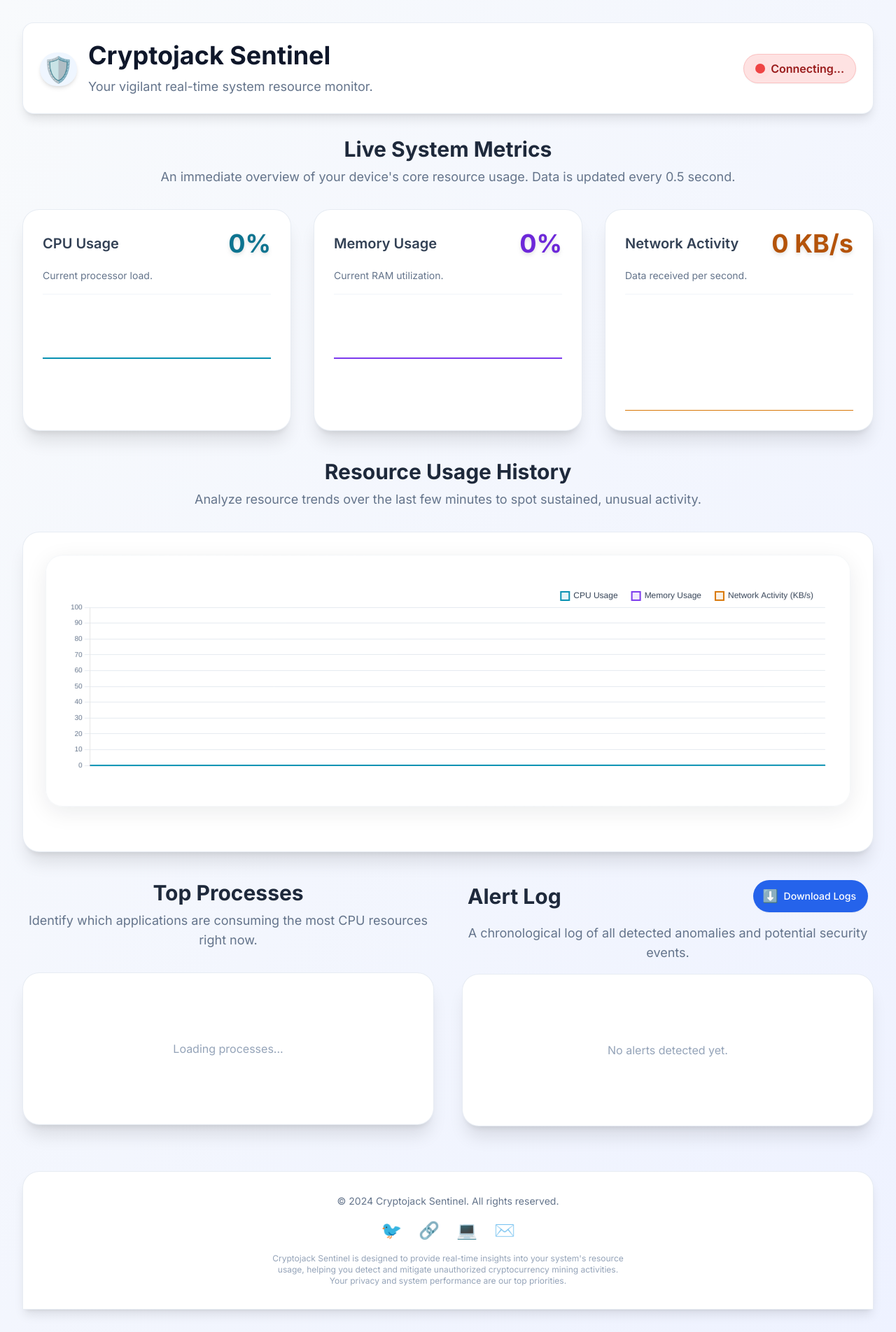
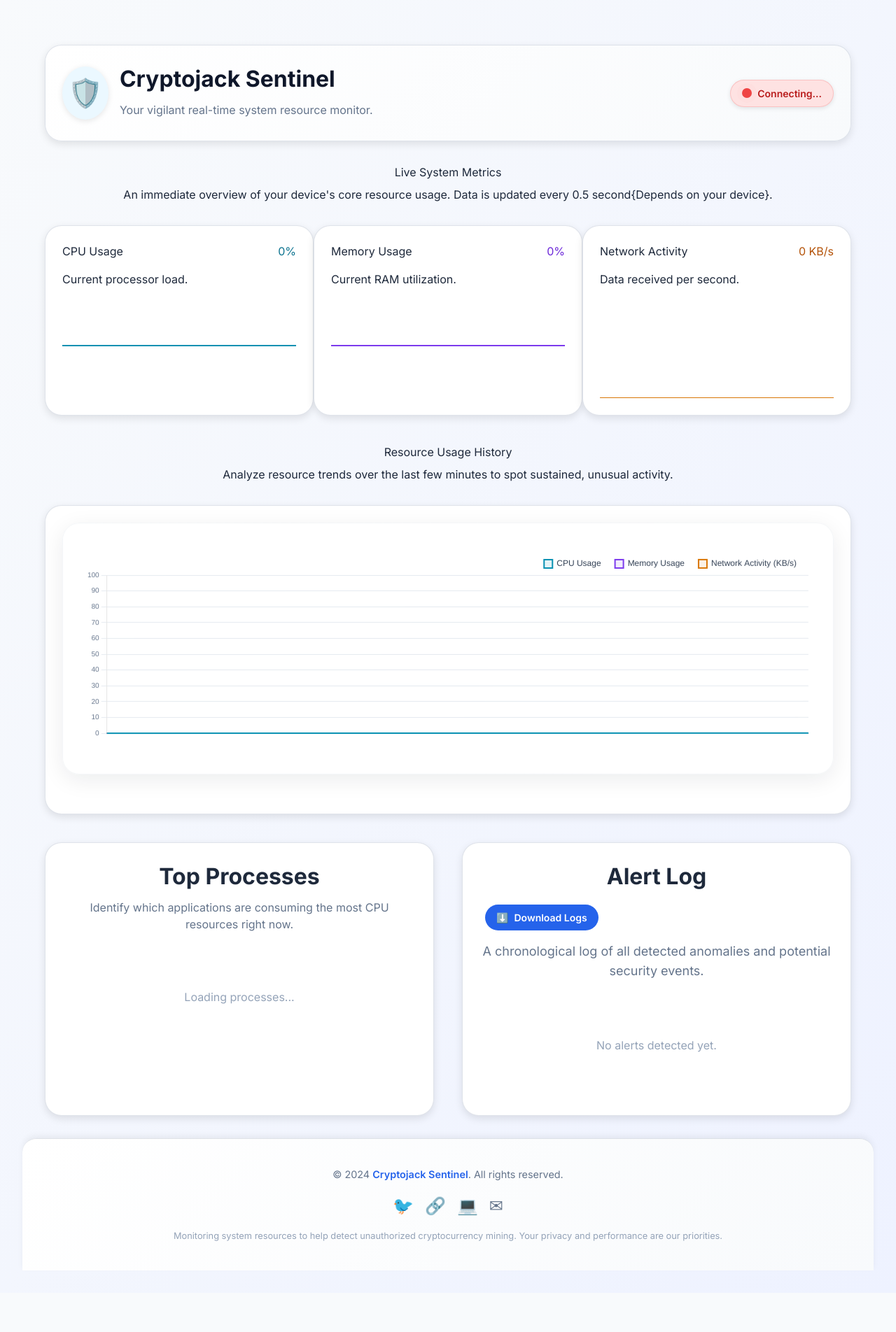
Before and after one commit to vishnuvrj7/CryptojackSentinal, a Flask app: page / in a window 1280 px wide. Shown: the whole page at 70% size. After the commit the page ends 1812 px from the top, so only its background shows below. Run offline with Flask 3, Linux system fonts and the light colour scheme; a map, chart or similar area stays blank; some libraries are stand-ins or nearby versions.

Commit message:
Update index.html

```diff
--- a/templates/index.html
+++ b/templates/index.html
@@ -10,34 +10,25 @@
     <link rel="preconnect" href="https://fonts.googleapis.com">
     <link rel="preconnect" href="https://fonts.gstatic.com" crossorigin>
     <link href="https://fonts.googleapis.com/css2?family=Inter:wght@400;500;600;700&display=swap" rel="stylesheet">
-    <!-- Chosen Palette: Calm Harmony Neutrals -->
-    <!-- Application Structure Plan: A single-page dashboard layout is used for immediate situational awareness. The structure is hierarchical: 1. Top-level status cards for instant real-time metrics (CPU, Memory, Network). 2. A large, main chart for historical trend analysis, allowing users to investigate patterns over time. 3. Two columns at the bottom for detailed context: 'Top Processes' to identify potential culprits, and 'Alert Log' for a history of detected anomalies. This flow guides the user from a high-level overview down to specific, actionable details, which is the most effective way to present monitoring data and directly translates the report's goals into a functional UI. -->
-    <!-- Visualization & Content Choices:
-        - Report Info: Real-time CPU/Mem/Network stats. Goal: Inform at a glance. Viz: Large text numbers and a mini line chart in a card. Interaction: None, auto-updates. Justification: Provides immediate, scannable status. Library: Chart.js.
-        - Report Info: Historical resource usage. Goal: Analyze change over time. Viz: Large, interactive line chart. Interaction: Buttons to toggle visibility of CPU, Memory, or Network datasets. Justification: Enables users to focus on specific metrics and identify correlations or long-term trends. Library: Chart.js.
-        - Report Info: Top resource consumers. Goal: Identify sources of activity. Viz: Dynamically sorted HTML list/table. Interaction: None, auto-updates. Justification: A simple list is the clearest way to show which processes are active, directly aiding in diagnostics. Method: HTML + JS.
-        - Report Info: Anomaly alerts. Goal: Notify and log events. Viz: A scrolling feed of alert messages. Interaction: None, auto-updates. Justification: Provides a clear, chronological record of security-relevant events. Method: HTML + JS.
-    -->
-    <!-- CONFIRMATION: NO SVG graphics used. NO Mermaid JS used. -->
     <link rel="stylesheet" href="static/css/style.css">
 </head>
 <body class="bg-gradient-to-br from-slate-50 to-indigo-50 text-slate-800">
 
     <div class="container mx-auto p-4 md:p-6 lg:p-8">
 
-        <header class="flex flex-col sm:flex-row justify-between items-start sm:items-center mb-8 bg-white p-6 rounded-2xl shadow-lg border border-slate-200/80">
-            <div class="flex items-center space-x-4">
+        <header class="header header-sm-row">
+            <div class="logo">
                 <!-- Shield Logo Unicode Character -->
-                <span class="text-4xl text-blue-600 shadow-md rounded-full p-1 bg-blue-50 mt-0.5" role="img" aria-label="Shield">&#x1F6E1;&#xFE0F;</span>
+                <span role="img" aria-label="Shield">&#x1F6E1;&#xFE0F;</span>
                 <div>
-                    <h1 class="text-4xl font-extrabold text-slate-900 leading-tight">Cryptojack Sentinel</h1>
-                    <p class="text-slate-500 mt-2 text-lg">Your vigilant real-time system resource monitor.</p>
+                    <h1>Cryptojack Sentinel</h1>
+                    <p>Your vigilant real-time system resource monitor.</p>
                 </div>
             </div>
-            <div id="status-indicator" class="flex items-center space-x-2 mt-4 sm:mt-0 px-4 py-2 bg-red-100 text-red-800 rounded-full text-md font-semibold transition-colors duration-300 ease-in-out shadow-sm">
-                <span class="relative flex h-3.5 w-3.5">
-                    <span class="animate-ping absolute inline-flex h-full w-full rounded-full bg-red-400 opacity-75"></span>
-                    <span class="relative inline-flex rounded-full h-3.5 w-3.5 bg-red-500"></span>
+            <div id="status-indicator" class="status-indicator">
+                <span class="ping">
+                    <span class="animate-ping"></span>
+                    <span class="inner"></span>
                 </span>
                 <span id="status-text">Connecting...</span>
             </div>
@@ -45,51 +36,56 @@
 
         <main class="space-y-10">
 
+               <!-- Live System Metrics Section -->
     <section id="live-metrics">
         <div class="text-center mb-8">
-                    <h2 class="text-3xl font-bold text-slate-800">Live System Metrics</h2>
-                    <p class="text-slate-500 mt-2 text-lg">An immediate overview of your device's core resource usage. Data is updated every 0.5 second.</p>
+            <h2>Live System Metrics</h2>
+            <p>An immediate overview of your device's core resource usage. Data is updated every 0.5 second{Depends on your device}.</p>
         </div>
-                <div class="grid grid-cols-1 md:grid-cols-2 lg:grid-cols-3 gap-8">
-                    <div class="bg-white p-7 rounded-3xl shadow-xl border border-slate-200/80 transition-transform duration-300 hover:scale-[1.01] hover:shadow-2xl">
+        <div class="grid grid-cols-1 md:grid-cols-2 lg:grid-cols-3">
+            <!-- CPU Usage -->
+            <div class="card">
                 <div class="flex justify-between items-center mb-4">
-                            <h3 class="font-semibold text-xl text-slate-700">CPU Usage</h3>
-                            <span class="text-4xl font-extrabold text-cyan-700 drop-shadow-md" id="cpu-usage-text">0%</span>
+                    <h3>CPU Usage</h3>
+                    <span class="text-cyan-700" id="cpu-usage-text">0%</span>
                 </div>
-                        <p class="text-sm text-slate-500 mb-4">Current processor load.</p>
-                        <div class="mini-chart-container border-t pt-4 border-slate-100">
+                <p>Current processor load.</p>
+                <div class="mini-chart-container">
                     <canvas id="cpu-mini-chart"></canvas>
                 </div>
             </div>
-                    <div class="bg-white p-7 rounded-3xl shadow-xl border border-slate-200/80 transition-transform duration-300 hover:scale-[1.01] hover:shadow-2xl">
+            <!-- Memory Usage -->
+            <div class="card">
                 <div class="flex justify-between items-center mb-4">
-                            <h3 class="font-semibold text-xl text-slate-700">Memory Usage</h3>
-                            <span class="text-4xl font-extrabold text-violet-700 drop-shadow-md" id="mem-usage-text">0%</span>
+                    <h3>Memory Usage</h3>
+                    <span class="text-violet-700" id="mem-usage-text">0%</span>
                 </div>
-                        <p class="text-sm text-slate-500 mb-4">Current RAM utilization.</p>
-                        <div class="mini-chart-container border-t pt-4 border-slate-100">
+                <p>Current RAM utilization.</p>
+                <div class="mini-chart-container">
                     <canvas id="mem-mini-chart"></canvas>
                 </div>
             </div>
-                    <div class="bg-white p-7 rounded-3xl shadow-xl border border-slate-200/80 transition-transform duration-300 hover:scale-[1.01] hover:shadow-2xl">
+            <!-- Network Activity -->
+            <div class="card">
                 <div class="flex justify-between items-center mb-4">
-                            <h3 class="font-semibold text-xl text-slate-700">Network Activity</h3>
-                            <span class="text-4xl font-extrabold text-amber-700 drop-shadow-md" id="net-usage-text">0 KB/s</span>
+                    <h3>Network Activity</h3>
+                    <span class="text-amber-700" id="net-usage-text">0 KB/s</span>
                 </div>
-                        <p class="text-sm text-slate-500 mb-4">Data received per second.</p>
-                        <div class="mini-chart-container border-t pt-4 border-slate-100">
+                <p>Data received per second.</p>
+                <div class="mini-chart-container">
                     <canvas id="net-mini-chart"></canvas>
                 </div>
             </div>
         </div>
     </section>
 
+    <!-- Resource Usage History Section -->
     <section id="historical-trends">
         <div class="text-center mb-8">
-                    <h2 class="text-3xl font-bold text-slate-800">Resource Usage History</h2>
-                    <p class="text-slate-500 mt-2 text-lg">Analyze resource trends over the last few minutes to spot sustained, unusual activity.</p>
+            <h2>Resource Usage History</h2>
+            <p>Analyze resource trends over the last few minutes to spot sustained, unusual activity.</p>
         </div>
-                <div class="bg-white p-6 sm:p-8 rounded-3xl shadow-xl border border-slate-200/80">
+        <div class="card">
             <div class="chart-container">
                 <canvas id="main-chart"></canvas>
             </div>
@@ -97,63 +93,306 @@
     </section>
 
             <section id="details">
-                <div class="grid grid-cols-1 lg:grid-cols-2 gap-10">
-                    <div id="top-processes">
-                        <div class="text-center mb-8">
-                            <h2 class="text-3xl font-bold text-slate-800">Top Processes</h2>
-                            <p class="text-slate-500 mt-2 text-lg">Identify which applications are consuming the most CPU resources right now.</p>
+                <!-- Top Processes -->
+                <div id="top-processes" class="card">
+                    <div class="card-title">
+                        <h2>Top Processes</h2>
+                        <p>Identify which applications are consuming the most CPU resources right now.</p>
                     </div>
-                        <div class="bg-white p-6 rounded-3xl shadow-xl border border-slate-200/80 h-auto max-h-[450px] overflow-y-auto">
-                            <div id="process-list" class="space-y-4 p-2">
-                                <div class="text-center text-slate-400 py-16">Loading processes...</div>
+                    <div id="process-list" class="content">
+                        Loading processes...
                     </div>
                 </div>
+                <!-- Alert Log -->
+                <div id="alert-log" class="card">
+                    <div class="card-title">
+                        <h2>Alert Log</h2>
                     </div>
-                    <div id="alert-log">
                     <div class="flex justify-between items-center mb-4 px-2">
-                            <h2 class="text-3xl font-bold text-slate-800">Alert Log</h2>
-                            <a href="/download_alerts" class="inline-flex items-center px-4 py-2 border border-transparent text-sm font-medium rounded-full shadow-sm text-white bg-blue-600 hover:bg-blue-700 focus:outline-none focus:ring-2 focus:ring-offset-2 focus:ring-blue-500 transition-colors duration-200">
-                                <span class="-ml-1 mr-2 text-lg">&#x2B07;&#xFE0F;</span>
+                        <a href="/download_alerts" class="download-button">
+                            <span>&#x2B07;&#xFE0F;</span>
                             Download Logs
                         </a>
                     </div>
-                        <p class="text-slate-500 mt-2 text-lg text-center mb-4">A chronological log of all detected anomalies and potential security events.</p>
-                        <div class="bg-white p-6 rounded-3xl shadow-xl border border-slate-200/80 h-auto max-h-[450px] overflow-y-auto">
-                            <div id="alert-list" class="space-y-4 p-2">
-                                <div class="text-center text-slate-400 py-16">No alerts detected yet.</div>
-                            </div>
-                        </div>
+                    <p class="text-slate-500 text-lg text-center mb-4">A chronological log of all detected anomalies and potential security events.</p>
+                    <div id="alert-list" class="content">
+                        No alerts detected yet.
                     </div>
                 </div>
             </section>
         </main>
-
-        <footer class="text-center text-slate-500 text-sm mt-16 py-8 border-t border-slate-200/80 bg-white rounded-t-3xl shadow-lg">
-            <div class="flex flex-col items-center justify-center space-y-4">
-                <p>&copy; 2024 Cryptojack Sentinel. All rights reserved.</p>
-                <div class="flex space-x-6">
-                    <!-- Social media icons (using Unicode characters for simplicity and no external requests) -->
-                    <a href="https://twitter.com" target="_blank" class="text-slate-600 hover:text-blue-500 transition-colors duration-200 text-2xl" aria-label="Twitter">
-                        &#x1F426; <!-- Bird/Twitter icon -->
-                    </a>
-                    <a href="https://www.linkedin.com" target="_blank" class="text-slate-600 hover:text-blue-700 transition-colors duration-200 text-2xl" aria-label="LinkedIn">
-                        &#x1F517; <!-- Link/Chain icon for LinkedIn -->
-                    </a>
-                    <a href="https://github.com" target="_blank" class="text-slate-600 hover:text-gray-900 transition-colors duration-200 text-2xl" aria-label="GitHub">
-                        &#x1F4BB; <!-- Laptop/GitHub icon -->
-                    </a>
-                    <a href="mailto:contact@cryptojacksentinel.com" class="text-slate-600 hover:text-red-500 transition-colors duration-200 text-2xl" aria-label="Email">
-                        &#x2709;&#xFE0F; <!-- Envelope/Email icon -->
-                    </a>
         </div>
-                <p class="text-xs text-slate-400 max-w-lg">
-                    Cryptojack Sentinel is designed to provide real-time insights into your system's resource usage, helping you detect and mitigate unauthorized cryptocurrency mining activities.
-                    Your privacy and system performance are our top priorities.
+        <footer class="footer">
+            <div class="footer-content">
+                <p>&copy; 2024 <span class="brand">Cryptojack Sentinel</span>. All rights reserved.</p>
+                <div class="social-icons">
+                    <a href="https://twitter.com" target="_blank" aria-label="Twitter">&#x1F426;</a>
+                    <a href="https://www.linkedin.com" target="_blank" aria-label="LinkedIn">&#x1F517;</a>
+                    <a href="https://github.com" target="_blank" aria-label="GitHub">&#x1F4BB;</a>
+                    <a href="mailto:contact@cryptojacksentinel.com" aria-label="Email">&#x2709;</a>
+                </div>
+                <p class="description">
+                    Monitoring system resources to help detect unauthorized cryptocurrency mining.
+                    Your privacy and performance are our priorities.
                 </p>
             </div>
         </footer>
+        <style>
+                    /* General Styles */
+        body {
+            font-family: 'Inter', sans-serif;
+            background-color: #f8fafc;
+            margin: 0;
+            padding: 2rem;
+        }
 
-    </div>
+        section {
+            margin-top: 2rem;
+        }
+
+        h2 {
+            margin: 0;
+        }
+
+        p {
+            margin: 0.5rem 0;
+        }
+
+        /* Section Layout */
+        #details {
+            display: grid;
+            grid-template-columns: 1fr;
+            gap: 2.5rem;
+        }
+
+        @media (min-width: 1024px) {
+            #details {
+                grid-template-columns: 1fr 1fr;
+            }
+        }
+
+        /* Card Styles */
+        .card {
+            background-color: #ffffff;
+            padding: 1.5rem;
+            border-radius: 1.5rem;
+            box-shadow: 0 4px 12px rgba(0, 0, 0, 0.1);
+            border: 1px solid rgba(148, 163, 184, 0.3);
+            max-height: 450px;
+            overflow-y: auto;
+        }
+
+        .card-title {
+            text-align: center;
+            margin-bottom: 1rem;
+        }
+
+        .card-title h2 {
+            font-size: 2rem;
+            font-weight: 800;
+            color: #1e293b;
+        }
+
+        .card-title p {
+            font-size: 1rem;
+            color: #64748b;
+        }
+
+        .content {
+            text-align: center;
+            color: #94a3b8;
+            padding: 4rem 0;
+        }
+
+        /* Button Styles */
+        .download-button {
+            display: inline-flex;
+            align-items: center;
+            padding: 0.5rem 1rem;
+            border-radius: 9999px;
+            background-color: #2563eb;
+            color: #ffffff;
+            text-decoration: none;
+            font-size: 0.875rem;
+            font-weight: 600;
+            transition: background-color 0.3s ease;
+        }
+
+        .download-button:hover {
+            background-color: #1d4ed8;
+        }
+
+        .download-button span {
+            margin-right: 0.5rem;
+        }
+
+                    .header {
+            display: flex;
+            flex-direction: column;
+            justify-content: space-between;
+            align-items: start;
+            margin-bottom: 2rem;
+            padding: 1.5rem;
+            background: linear-gradient(135deg, #ffffff, #f8fafc);
+            border-radius: 1.5rem;
+            box-shadow: 0 4px 12px rgba(0, 0, 0, 0.1);
+            border: 1px solid rgba(148, 163, 184, 0.3);
+        }
+
+        .header-sm-row {
+            flex-direction: row;
+            align-items: center;
+        }
+
+        .header .logo {
+            display: flex;
+            align-items: center;
+            gap: 1rem;
+        }
+
+        .header .logo span {
+            font-size: 2.5rem;
+            color: #2563eb;
+            background-color: #ebf8ff;
+            padding: 0.5rem;
+            border-radius: 50%;
+            box-shadow: 0 2px 8px rgba(0, 0, 0, 0.1);
+        }
+
+        .header .logo h1 {
+            font-size: 2rem;
+            font-weight: 800;
+            color: #0f172a;
+            margin: 0;
+        }
+
+        .header .logo p {
+            margin-top: 0.5rem;
+            font-size: 1rem;
+            color: #64748b;
+        }
+
+        .status-indicator {
+            display: flex;
+            align-items: center;
+            gap: 0.5rem;
+            margin-top: 1rem;
+            padding: 0.5rem 1rem;
+            background-color: #fee2e2;
+            color: #b91c1c;
+            font-weight: 600;
+            font-size: 0.875rem;
+            border-radius: 9999px;
+            box-shadow: 0 2px 6px rgba(0, 0, 0, 0.1);
+            transition: background-color 0.3s ease, color 0.3s ease;
+        }
+
+        .status-indicator .ping {
+            position: relative;
+            display: flex;
+            height: 0.875rem;
+            width: 0.875rem;
+        }
+
+        .status-indicator .ping .animate-ping {
+            animation: ping 1s infinite;
+        }
+
+        .status-indicator .ping .animate-ping {
+            position: absolute;
+            height: 100%;
+            width: 100%;
+            background-color: #f87171;
+            border-radius: 50%;
+            opacity: 0.75;
+        }
+
+        .status-indicator .ping .inner {
+            position: relative;
+            height: 100%;
+            width: 100%;
+            background-color: #ef4444;
+            border-radius: 50%;
+        }
+
+        @keyframes ping {
+            0% {
+                transform: scale(1);
+                opacity: 1;
+            }
+            75%, 100% {
+                transform: scale(2);
+                opacity: 0;
+            }
+        }
+
+        @media (min-width: 640px) {
+            .header {
+                flex-direction: row;
+                align-items: center;
+            }
+
+            .status-indicator {
+                margin-top: 0;
+            }
+        }
+            /* Footer Styles */
+            .footer {
+                text-align: center;
+                padding: 2rem 1rem;
+                background: linear-gradient(135deg, #ffffff, #f8fafc);
+                border-top: 1px solid rgba(100, 116, 139, 0.2);
+                box-shadow: 0 -4px 8px rgba(0, 0, 0, 0.05);
+                border-radius: 20px 20px 0 0;
+            }
+
+            .footer-content {
+                max-width: 800px;
+                margin: 0 auto;
+                font-family: 'Inter', sans-serif;
+                color: #64748b;
+            }
+
+            .footer p {
+                margin: 0.5rem 0;
+                font-size: 0.9rem;
+            }
+
+            .footer .brand {
+                color: #2563eb;
+                font-weight: 600;
+            }
+
+            .footer .social-icons {
+                display: flex;
+                justify-content: center;
+                gap: 1rem;
+                margin: 1rem 0;
+            }
+
+            .footer .social-icons a {
+                font-size: 1.5rem;
+                color: #64748b;
+                transition: transform 0.3s ease, color 0.3s ease;
+            }
+
+            .footer .social-icons a:hover {
+                color: #2563eb;
+                transform: scale(1.2);
+            }
+
+            .footer .description {
+                font-size: 0.8rem;
+                color: #94a3b8;
+                line-height: 1.4;
+            }
+
+            @media (min-width: 768px) {
+                .footer-content {
+                    text-align: center;
+                }
+            }
+        </style>
 
     <script src="static/js/script.js"></script>
 
```
Lines whose indentation alone changed are shown as unchanged.
